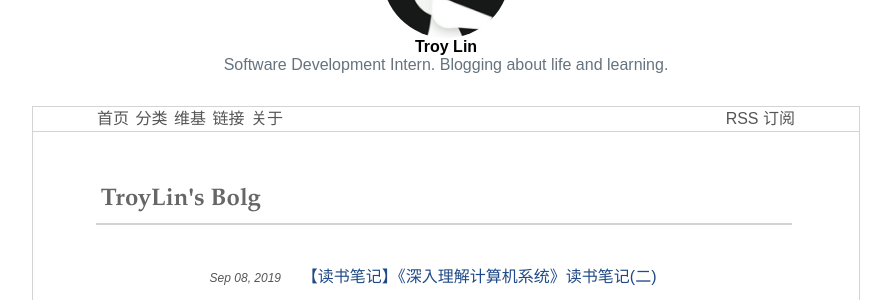
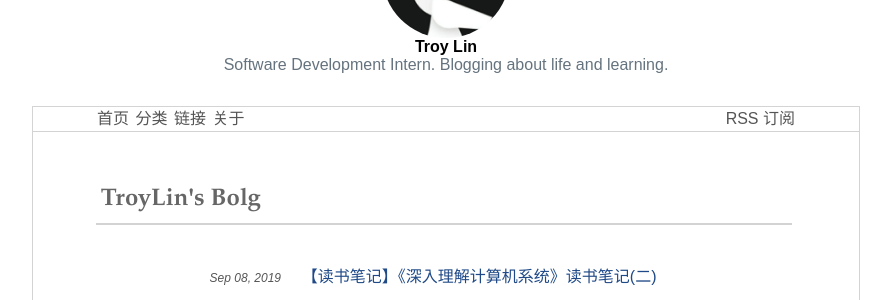
Before and after one commit to TroyLin0218/TroyLin0218.github.io, a Jekyll site: the page built from index.html, in a window 1280 px wide. Shown: the part 122-422 px from the top of the page, without its empty margins (194-1085 px from the left). Built offline with Jekyll 4.4.1, drawn with Linux system fonts in a browser that asks for light colours; the list of posts is cut into pages by our own code.

Commit message:
修改导航栏
去除wiki一项

```diff
--- a/_includes/navigation.html
+++ b/_includes/navigation.html
@@ -2,7 +2,7 @@
     <div class="nav_nav">
         <a class="nav_a1" href="{{ site.url }}/">首页</a>
         <a href="{{ site.url }}/categories/">分类</a>
-        <a class="nav_a1" href="{{ site.url }}/wiki/">维基</a>
+        <!--<a class="nav_a1" href="{{ site.url }}/wiki/">维基</a>-->
         <a href="{{ site.url }}/links/">链接</a>
         <a class="nav_a1" href="{{ site.url }}/about/">关于</a>
     </div>
```
